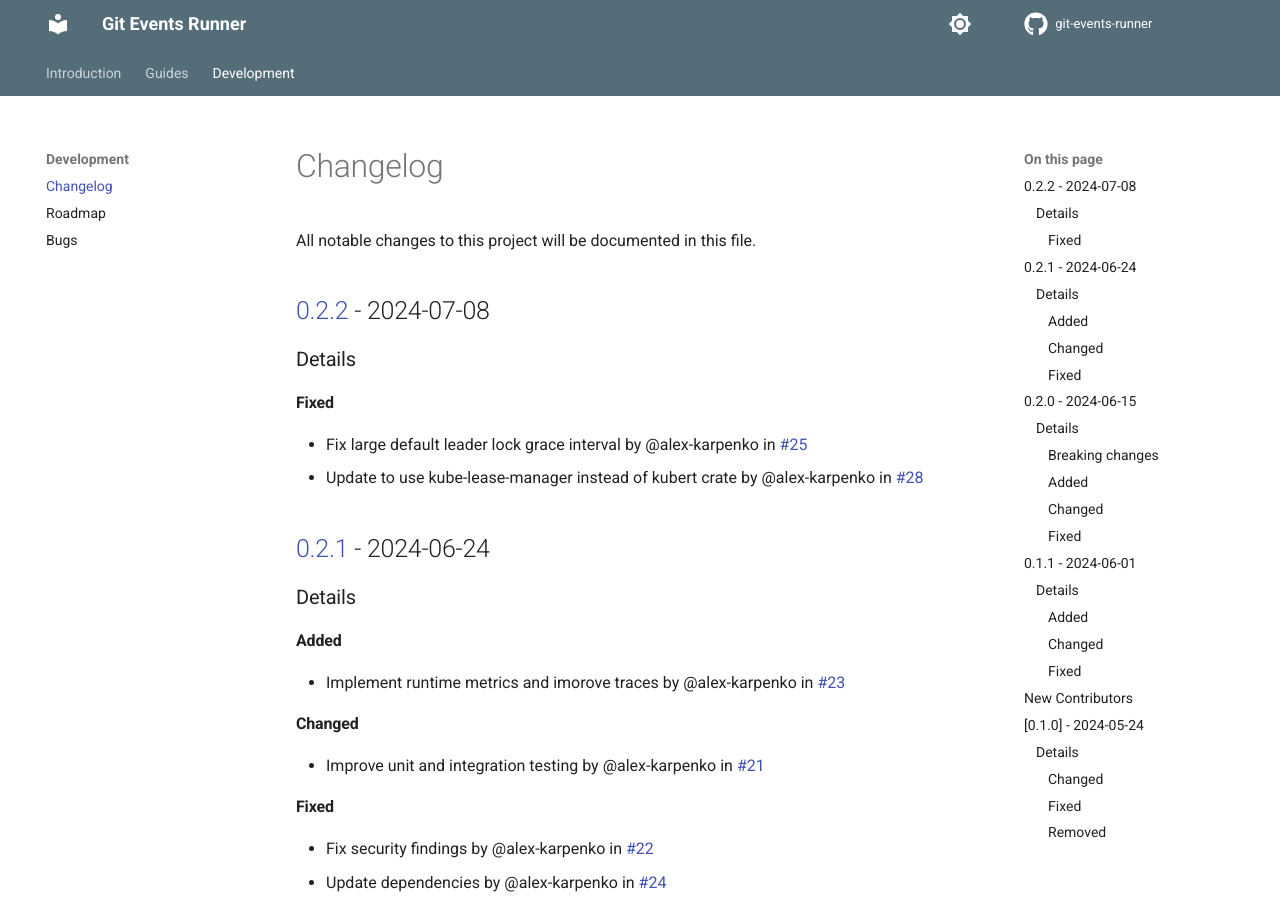
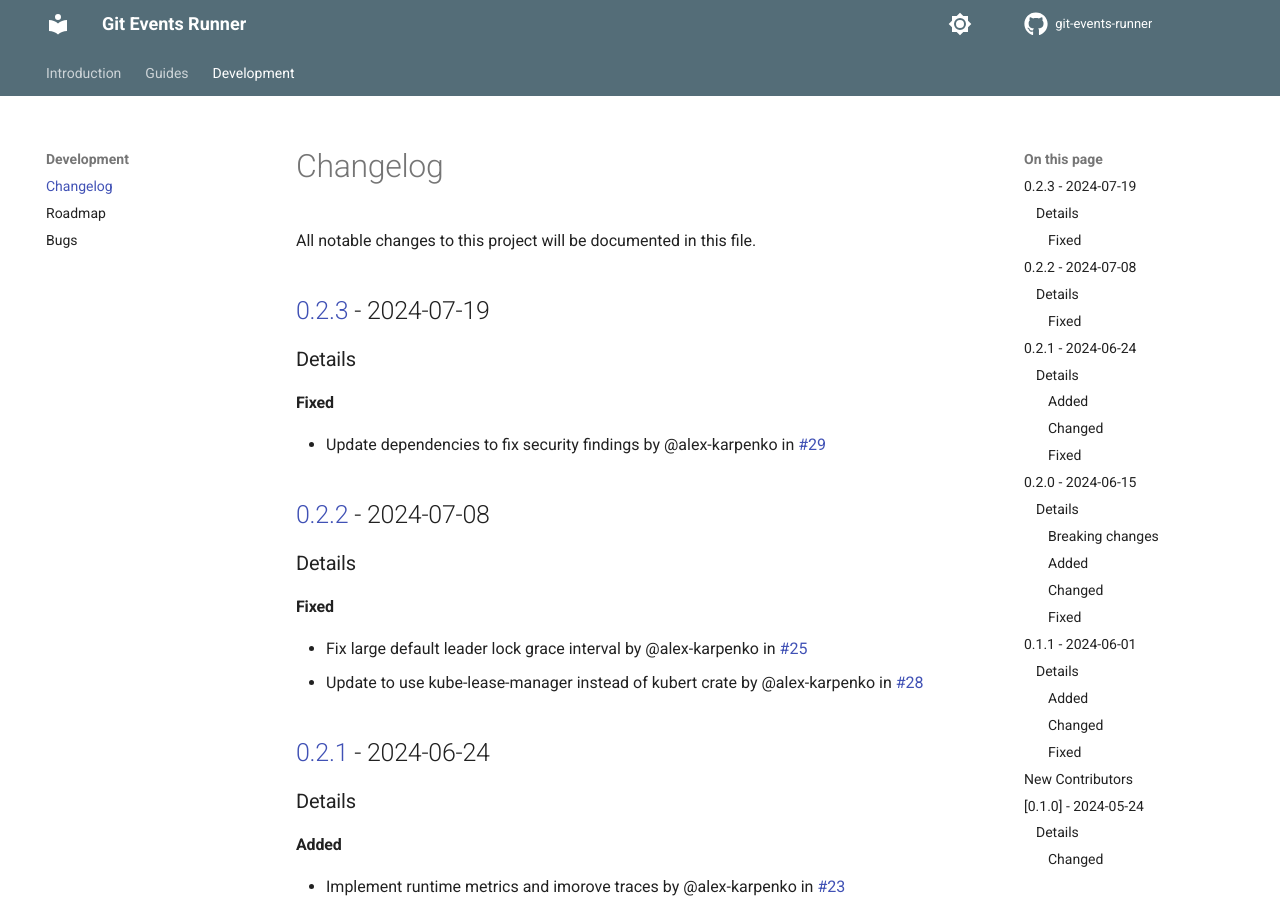
Before and after one commit to alex-karpenko/git-events-runner, an MkDocs documentation site: the page built from docs/changelog.md, in a window 1280 px wide and 900 px high. Built offline with MkDocs 1.6.1 and Material for MkDocs 9.7.7, drawn with Linux system fonts in a browser that asks for light colours; comment, search, counter and statistics services are not loaded; the version menu is left out.

Commit message:
Update changelog

```diff
--- a/CHANGELOG.md
+++ b/CHANGELOG.md
@@ -1,6 +1,11 @@
 # Changelog
 
 All notable changes to this project will be documented in this file.
+
+## [0.2.3] - 2024-07-19
+### Details
+#### Fixed
+- Update dependencies to fix security findings by @alex-karpenko in [#29](https://github.com/alex-karpenko/git-events-runner/pull/29)
 
 ## [0.2.2] - 2024-07-08
 ### Details
@@ -69,6 +74,7 @@ All notable changes to this project will be documented in this file.
 #### Removed
 - Remove changelog updating from the release workflow by @alex-karpenko
 
+[0.2.3]: https://github.com/alex-karpenko/git-events-runner/compare/v0.2.2..v0.2.3
 [0.2.2]: https://github.com/alex-karpenko/git-events-runner/compare/v0.2.1..v0.2.2
 [0.2.1]: https://github.com/alex-karpenko/git-events-runner/compare/v0.2.0..v0.2.1
 [0.2.0]: https://github.com/alex-karpenko/git-events-runner/compare/v0.1.1..v0.2.0
```
Also changed, not shown: ROADMAP.md (+1 -0 lines).
